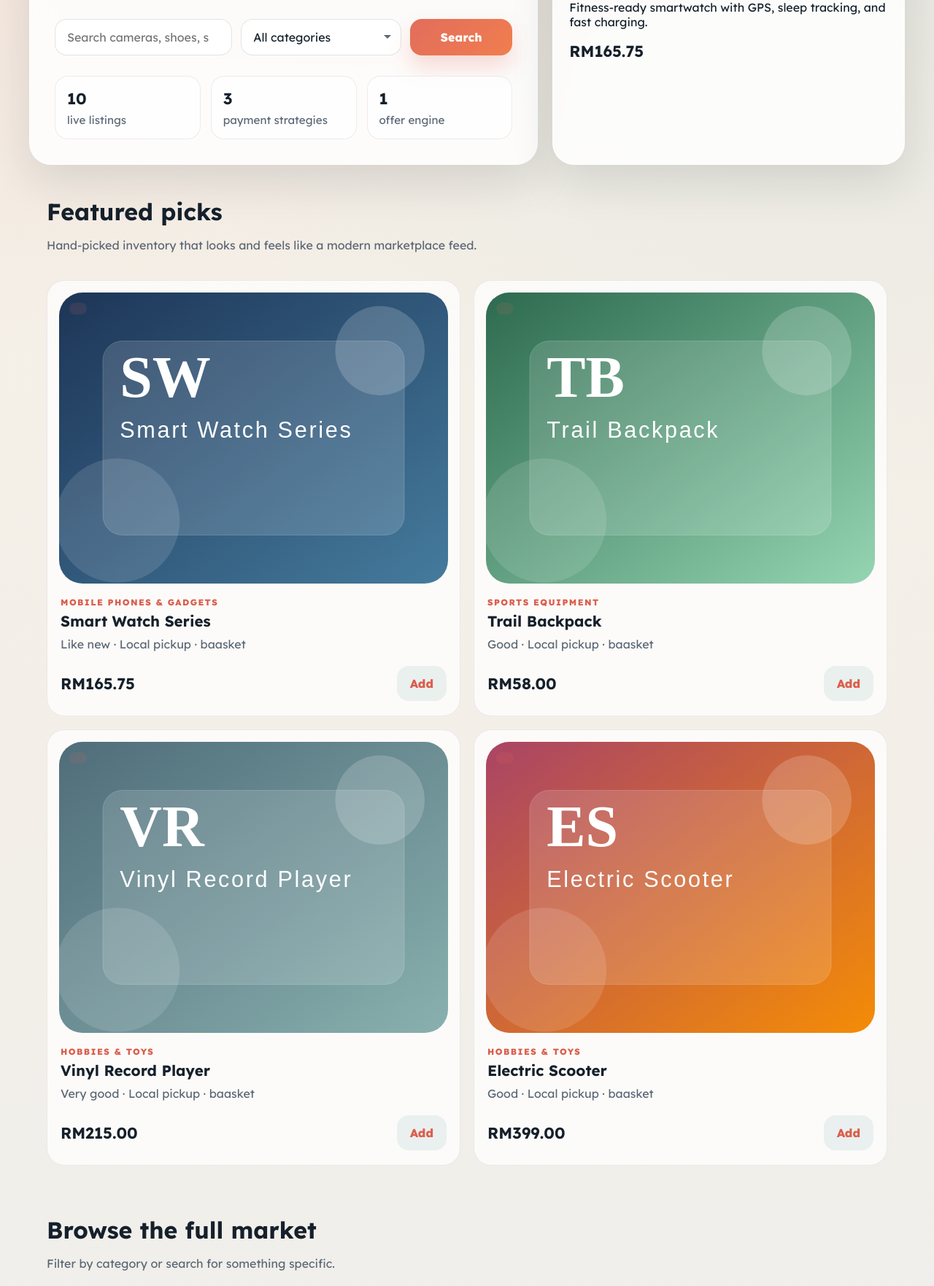
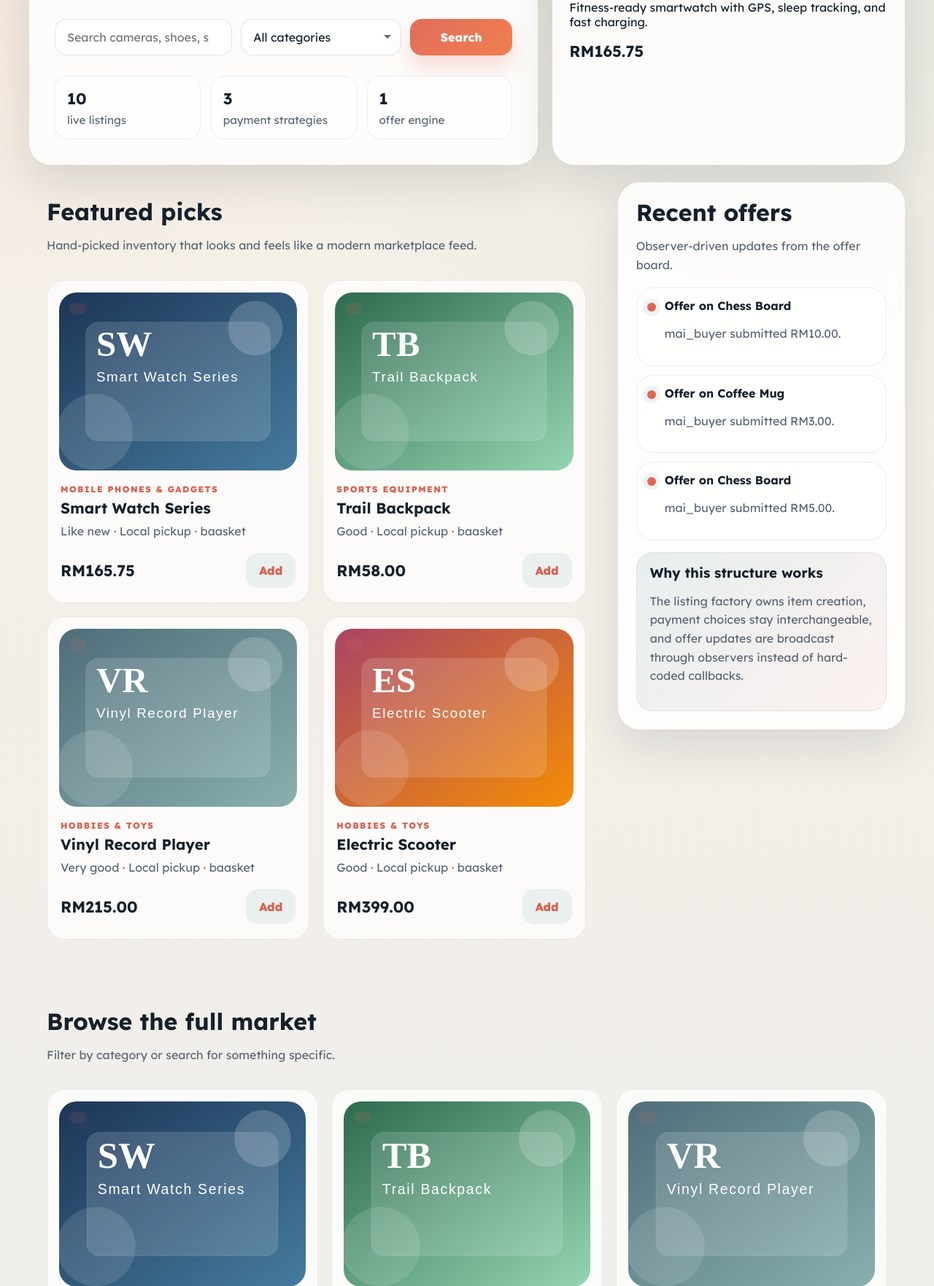
Before and after one commit to 4l3sh4/baasket, a Flask app: page / in a window 1280 px wide. Shown: the part 836-2599 px from the top of the page at 73% size. Run offline with Flask 3, Linux system fonts and the light colour scheme; data comes from the database, SQL or seed files in the repository; both versions use the stored data as it was after the commit.

Commit message:
restore recent offers sidebar

```diff
--- a/main.py
+++ b/main.py
@@ -319,6 +319,18 @@ def _mark_listings_sold(lines: list[OrderLine], buyer_id: int) -> None:
 		listing.buyable = False
 
 
+def _recent_offer_activity(limit: int = 8) -> list[dict[str, object]]:
+	entries: list[dict[str, object]] = []
+	for offer in Offer.query.order_by(Offer.created_at.desc()).limit(limit).all():
+		listing = db.session.get(Item, offer.listing_id)
+		title = listing.title if listing else "an item"
+		entries.append({
+			"headline": f"Offer on {title}",
+			"detail": f"{offer.buyer_display} submitted {offer.amount_label}.",
+		})
+	return entries
+
+
 def _create_cart_lines() -> tuple[list[CartLine], Decimal]:
 	cart_ids = [int(listing_id) for listing_id in session.get("cart", [])]
 	counts = Counter(cart_ids)
@@ -588,6 +600,7 @@ def create_app() -> Flask:
 			categories=list(CATEGORIES_MAP.keys()),
 			listing_count=Item.query.count(),
 			category_list=_build_category_list(),
+			activity_feed=_recent_offer_activity(),
 		)
 
 	@app.get("/listing/<int:listing_id>")
--- a/offers.py
+++ b/offers.py
@@ -95,6 +95,9 @@ class OfferBoard:
         offers = self.history(listing_id)
         return tuple(f"{offer.buyer_display} offered {offer.amount_label}" for offer in offers)
 
+    def activity_feed(self, limit: int = 8) -> tuple[dict[str, object], ...]:
+        return tuple(self._activity_feed.entries[:limit])
+
     def _notify(self, event: OfferEvent) -> None:
         for observer in self._observers:
             observer.update(event)
--- a/templates/index.html
+++ b/templates/index.html
@@ -78,77 +78,14 @@
   </div>
 </section>
 
-<!-- Recent offers sidebar -->
-<!-- <section class="grid-layout">
+<section class="grid-layout">
   <div class="section-block">
     <div class="section-heading">
       <div>
         <h2>Featured picks</h2>
         <p>Hand-picked inventory that looks and feels like a modern marketplace feed.</p>
       </div>
-    </div> -->
-
-<section class="section-block">
-  <div class="section-heading">
-    <div>
-      <h2>Featured picks</h2>
-      <p>Hand-picked inventory that looks and feels like a modern marketplace feed.</p>
     </div>
-  </div>
-
-<!--    <div class="listing-grid">
-      {% for listing in featured %}
-        <article class="product-card reveal" data-reveal>
-          <a href="{{ url_for('listing_detail', listing_id=listing.id) }}" class="product-image-wrap">
-            <img src="{{ listing.image_data }}" alt="{{ listing.title }}">
-            <span class="badge">{{ listing.badge }}</span>
-          </a>
-          <div class="product-copy">
-            <p class="product-category">{{ listing.category }}</p>
-            <h3><a href="{{ url_for('listing_detail', listing_id=listing.id) }}">{{ listing.title }}</a></h3>
-            <p class="product-meta">{{ listing.condition }} · {{ listing.location }} · {{ listing.seller_name }}</p>
-            <div class="price-row">
-              <strong>{{ listing.price|money }}</strong>
-              {% if current_user.is_authenticated %}
-                <form method="post" action="{{ url_for('add_to_cart', listing_id=listing.id) }}">
-                  <button type="submit" class="ghost-button">Add</button>
-                </form>
-              {% else %}
-                <a href="{{ url_for('login', next=url_for('listing_detail', listing_id=listing.id)) }}" class="ghost-button">Add</a>
-              {% endif %}
-            </div>
-          </div>
-        </article>
-      {% endfor %}
-    </div>
-  </div>
-
-  <aside class="side-panel reveal" data-reveal>
-    <div class="section-heading compact">
-      <h2>Recent offers</h2>
-      <p>Observer-driven updates from the offer board.</p>
-    </div>
-
-    <div class="feed-list">
-      {% for entry in activity_feed %}
-        <article class="feed-item">
-          <span class="feed-dot"></span>
-          <div>
-            <strong>{{ entry.headline }}</strong>
-            <p>{{ entry.detail }}</p>
-          </div>
-        </article>
-      {% else %}
-        <p class="empty-state">Offers will appear here once buyers start negotiating.</p>
-      {% endfor %}
-    </div>
-
-    <div class="panel-note">
-      <h3>Why this structure works</h3>
-      <p>The listing factory owns item creation, payment choices stay interchangeable, and offer updates are broadcast
-      through observers instead of hard-coded callbacks.</p>
-    </div>
-  </aside> -->
 
     <div class="listing-grid">
       {% for listing in featured %}
@@ -175,6 +112,34 @@
         </article>
       {% endfor %}
     </div>
+  </div>
+
+  <aside class="side-panel reveal" data-reveal>
+    <div class="section-heading compact">
+      <h2>Recent offers</h2>
+      <p>Observer-driven updates from the offer board.</p>
+    </div>
+
+    <div class="feed-list">
+      {% for entry in activity_feed %}
+        <article class="feed-item">
+          <span class="feed-dot"></span>
+          <div>
+            <strong>{{ entry.headline }}</strong>
+            <p>{{ entry.detail }}</p>
+          </div>
+        </article>
+      {% else %}
+        <p class="empty-state">Offers will appear here once buyers start negotiating.</p>
+      {% endfor %}
+    </div>
+
+    <div class="panel-note">
+      <h3>Why this structure works</h3>
+      <p>The listing factory owns item creation, payment choices stay interchangeable, and offer updates are broadcast
+      through observers instead of hard-coded callbacks.</p>
+    </div>
+  </aside>
 </section>
 
 <section class="section-block">
```
Also changed, not shown: instance/baasket.db, 2 other files. Lines whose indentation alone changed are shown as unchanged.
